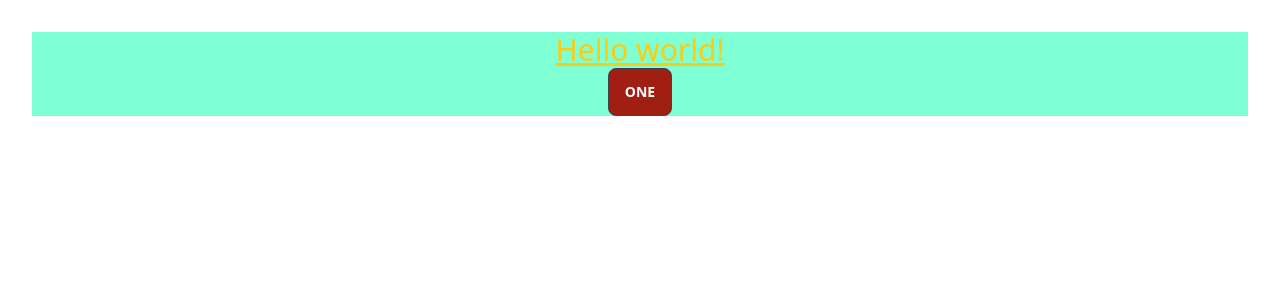
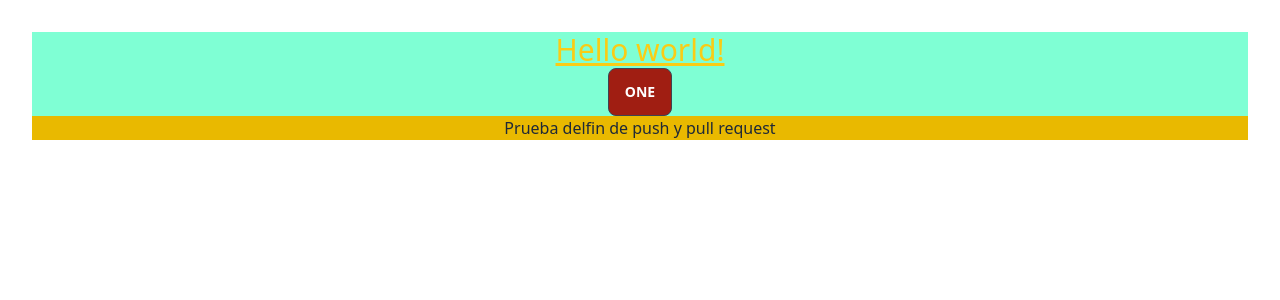
Before and after one commit to MaitenCullen/MonarquiaPerruna, a React (Vite) app: page / in a window 1280 px wide. Shown: the top 300 px of the page. Built offline with nearby package versions, Linux system fonts and the light colour scheme.

Commit message:
Agregado de parrafo en la App.jsx

```diff
--- a/src/App.jsx
+++ b/src/App.jsx
@@ -4,12 +4,21 @@ function App() {
   const [count, setCount] = useState(0)
 
   return (
+    <>
     <div className="App">
-     <h1 class="text-3xl underline text-yellow-400">
-    Hello world!
-  </h1>
-  <button class="btn bg-redPrimary">One</button>
+      <h1 class="text-3xl underline text-yellow-400">
+        Hello world!
+      </h1>
+      <button className="btn bg-redPrimary">One</button>
     </div>
+    <div>
+      <p className="bg-yellowPrimary">
+        Prueba delfin de push y pull request
+      </p>
+
+    </div>
+    </>
+
   )
 }
 
```
